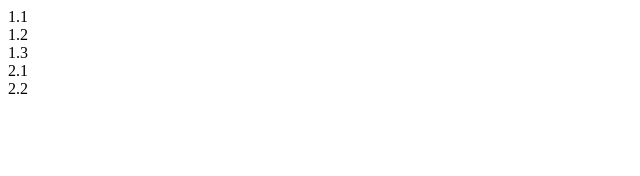
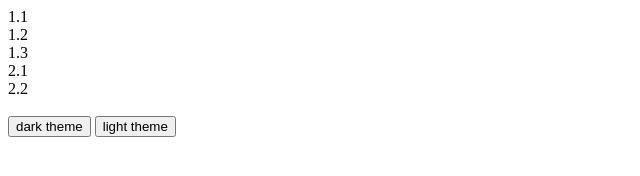
Before and after one commit to burak-odabasi/css_variables, a plain HTML site: page index.html in a window 1280 px wide. Shown: the whole page, without its empty margins (0-640 px from the left). Drawn offline with Linux system fonts and the light colour scheme.

Commit message:
theme buttons added

```diff
--- a/index.html
+++ b/index.html
@@ -12,9 +12,14 @@
       <div class="one-two child">1.2</div>
       <div class="one-three child">1.3</div>
     </div>
+
     <div class="two">
       <div class="two-one child">2.1</div>
       <div class="two-one child">2.2</div>
     </div>
+
+    <br />
+    <button id="dark-theme-btn">dark theme</button>
+    <button id="light-theme-btn">light theme</button>
   </body>
 </html>
```
